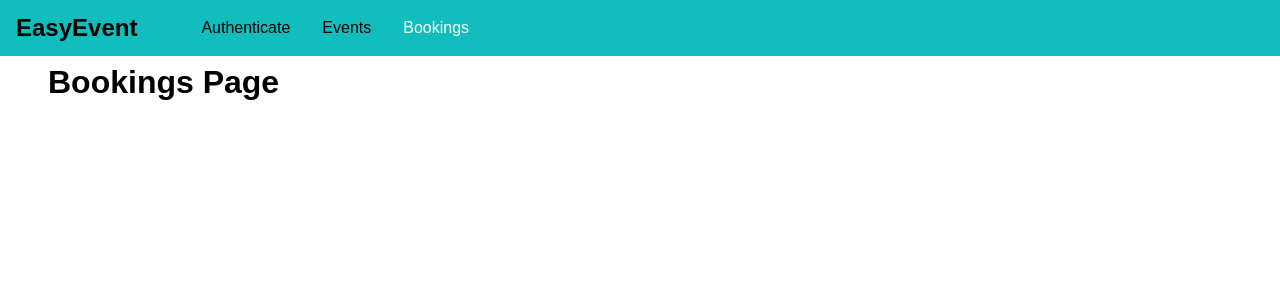
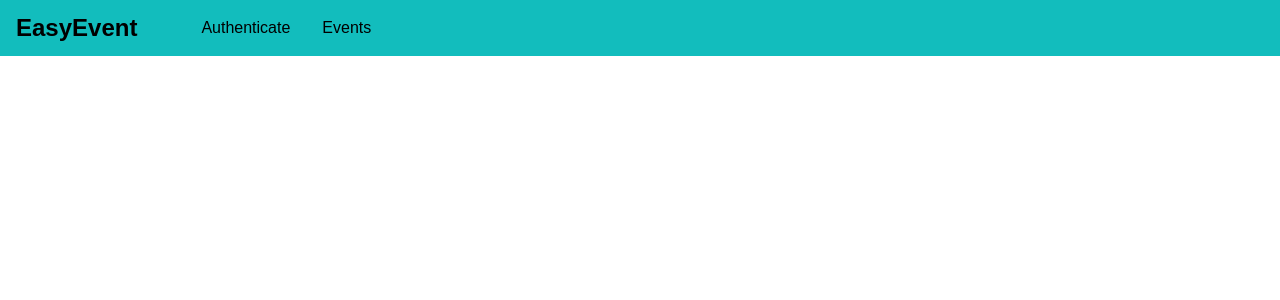
Before and after one commit to Mahdhir/React-Client-Node-GraphQL-Demo, a React (Create React App) app: page /bookings in a window 1280 px wide. Shown: the top 300 px of the page. Built offline with nearby package versions, Linux system fonts and the light colour scheme.

Commit message:
Added token handlers

```diff
--- a/src/App.js
+++ b/src/App.js
@@ -4,18 +4,37 @@ import AuthPage from './pages/Auth';
 import BookingsPage from './pages/Bookings';
 import EventsPage from './pages/Events';
 import MainNavigation from './components/navigation/MainNavigation';
+import AuthContext from './context/auth-context';
+import { useState } from 'react';
+
 function App() {
+  const [token, setToken] = useState(null);
+  const [userId, setUserId] = useState(null);
+
+  const login = (token, userId) => {
+    setToken(token);
+    setUserId(userId);
+  }
+
+  const logout = () => {
+    setToken(null);
+    setUserId(null);
+  }
   return (
     <BrowserRouter>
-      <MainNavigation />
-      <main className="main-content">
-        <Switch>
-          <Redirect from="/" to="/auth" exact />
-          <Route path="/auth" component={AuthPage} />
-          <Route path="/events" component={EventsPage} />
-          <Route path="/bookings" component={BookingsPage} />
-        </Switch>
-      </main>
+      <AuthContext.Provider value={{ token: token, userId: userId, login: login, logout: logout }}>
+        <MainNavigation token={token} />
+        <main className="main-content">
+          <Switch>
+            {!token && <Redirect from="/" to="/auth" exact />}
+            {!token && <Route path="/auth" component={AuthPage} />}
+            <Route path="/events" component={EventsPage} />
+            {token && <Redirect from="/" to="/events" exact />}
+            {token && <Redirect from="/auth" to="/events" exact />}
+            {token && <Route path="/bookings" component={BookingsPage} />}
+          </Switch>
+        </main>
+      </AuthContext.Provider>
     </BrowserRouter>
   )
 }
--- a/src/components/navigation/MainNavigation.css
+++ b/src/components/navigation/MainNavigation.css
@@ -30,7 +30,7 @@
     margin: 0 1rem;
 }
 
-.main-navigation__items a{
+.main-navigation__items a, .main-navigation__logo a{
     text-decoration: none;
     color: rgb(0, 0, 0);
 }
@@ -38,3 +38,7 @@
 .main-navigation__items a:hover,.main-navigation__items a:active,.main-navigation__items a.active{
     color: rgb(255, 255, 255);
 }
+
+.main-navigation__logo :hover, .main-navigation__logo a:active{
+    color: rgb(207, 207, 207);
+}
--- a/src/components/navigation/MainNavigation.js
+++ b/src/components/navigation/MainNavigation.js
@@ -2,16 +2,23 @@ import React from 'react'
 import { NavLink } from 'react-router-dom'
 import './MainNavigation.css'
 const MainNavigation = (props) => {
+    const token = props.token;
     return (
         <header className="main-navigation">
+
             <div className="main-navigation__logo">
-                <h1>EasyEvent</h1>
+                <NavLink to={token?'/events':'auth'}>
+                    <h1>EasyEvent</h1>
+                </NavLink>
             </div>
+
             <nav className="main-navigation__items">
                 <ul>
-                    <li><NavLink to="/auth">Authenticate</NavLink></li>
+                    {!token && <li><NavLink to="/auth">Authenticate</NavLink></li>}
                     <li><NavLink to="/events">Events</NavLink></li>
-                    <li><NavLink to="/bookings">Bookings</NavLink></li>
+                    {token &&
+                        <li><NavLink to="/bookings">Bookings</NavLink></li>
+                    }
                 </ul>
             </nav>
         </header>
--- /dev/null
+++ b/src/context/auth-context.js
@@ -0,0 +1,8 @@
+import React from 'react';
+
+export default React.createContext({
+    token:null,
+    userId:null,
+    login:(token,userId)=>{},
+    logout:()=>{}
+});
--- a/src/pages/Auth.js
+++ b/src/pages/Auth.js
@@ -1,11 +1,13 @@
-import React, { useRef, useState } from 'react';
+import React, { useContext, useRef, useState } from 'react';
 import './Auth.css';
 import axios from 'axios';
+import AuthContext from '../context/auth-context';
+
 const AuthPage = () => {
     const emailEl = useRef(null);
     const passwordEl = useRef(null);
     const [isLogin, setIsLogin] = useState(true);
-
+    const authContext = useContext(AuthContext);
     const switchModeHandler = () => {
         setIsLogin(!isLogin);
     }
@@ -53,7 +55,8 @@ const AuthPage = () => {
             if (response.status !== 200 && response.status !== 201) {
                 throw new Error("Failed");
             }
-            console.log(response.data);
+            const resData = response.data.data;
+            authContext.login(resData.login.token,resData.login.userId);
         } catch (error) {
             console.log(error.response?error.response:error);
         }
```
